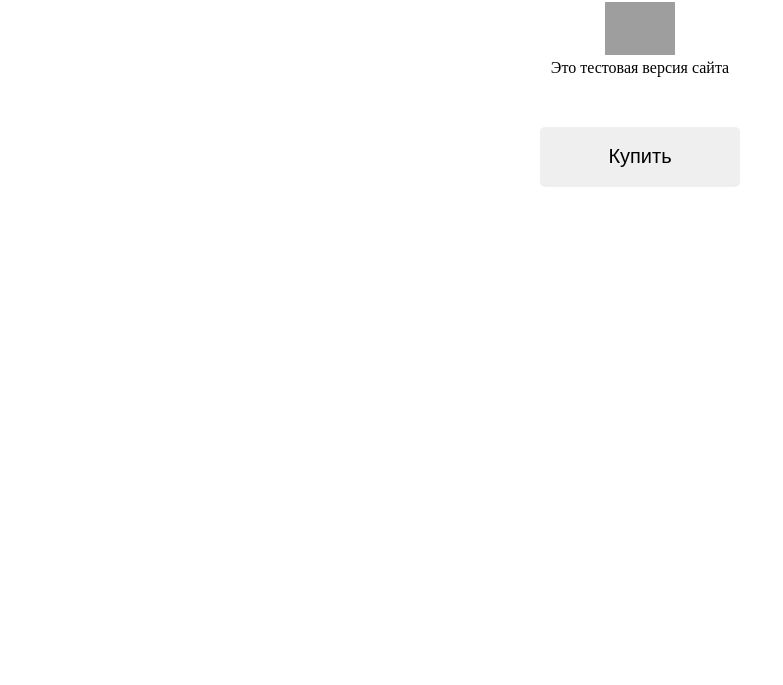
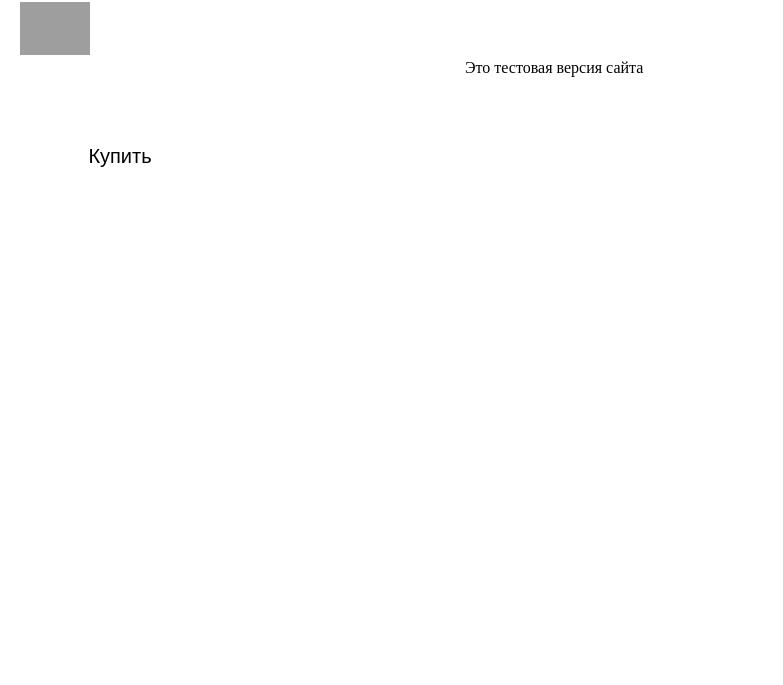
Before and after one commit to Kuroifum/tgtry1, a plain HTML site: page index.html in a window 1280 px wide. Shown: the part 115-800 px from the top of the page, without its empty margins (0-783 px from the left). Drawn offline with Linux system fonts and the light colour scheme; grey boxes are pictures that could not be loaded.

Commit message:
index.html

```diff
--- a/index.html
+++ b/index.html
@@ -12,13 +12,14 @@
 
         body{
             color: var(--tg-theme-text-color);
-            background: var(--tg-theme-bg-color)
+            background: var(--tg-theme-bg-color);
+            margin: 0 auto
         }
 
         #main {
             width: 100%;
             padding: 20px;
-            text-align: center
+            margin: 0 auto
         }
 
         h1 {
@@ -46,7 +47,7 @@
             font-weight: 500;
             cursor: pointer;
             transition: all 500ms ease;
-            color: var(--tg-theme-button-color)
+            color: var(--tg-theme-button-color);
             background: var(--tg-theme-button-text-color)
         }
 
```
